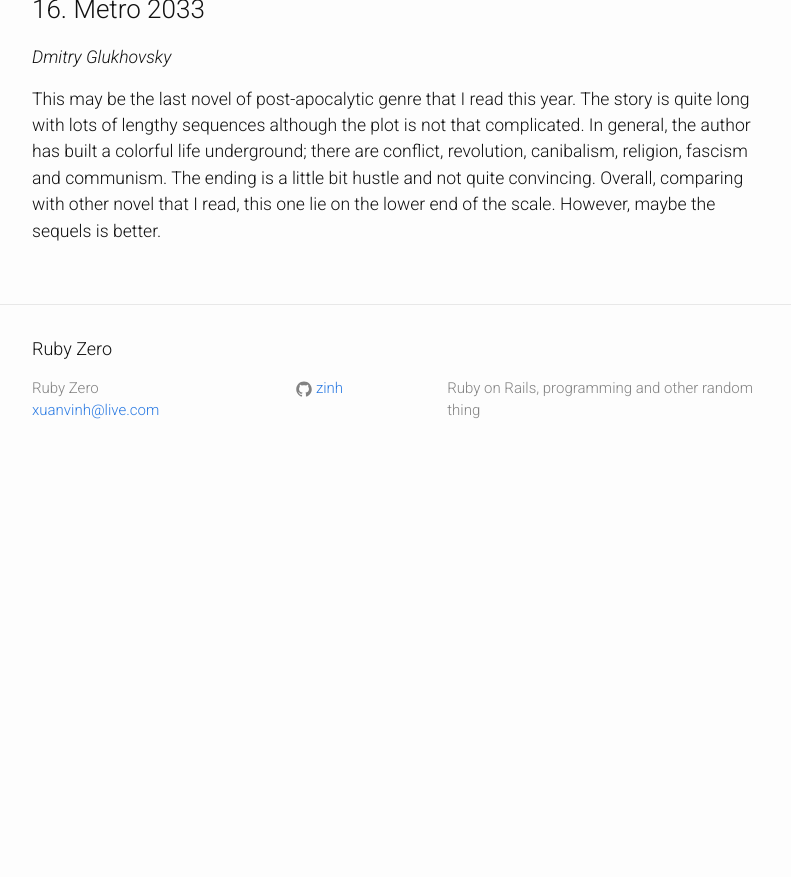
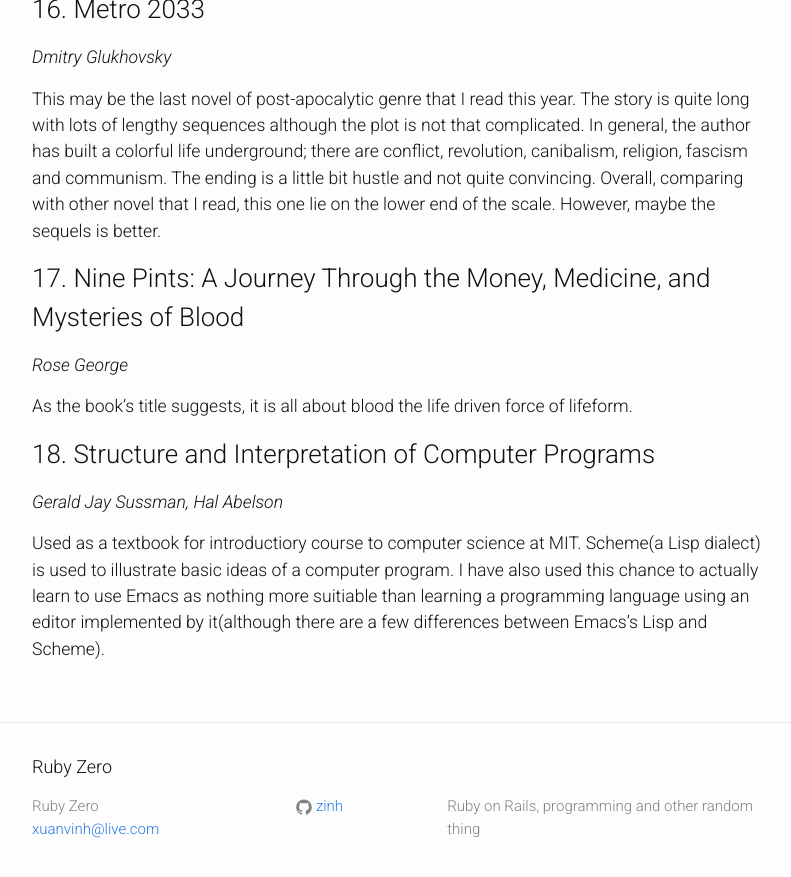
Before and after one commit to zinh/zinh.github.io, a Jekyll site: the page built from _posts/2019-01-01-books-2019.markdown, in a window 1280 px wide and 900 px high, scrolled down 3823 px. Shown: the top 877 px of the window, without its empty margins (238-1029 px from the left). Built offline with Jekyll 4.4.1, drawn with Linux system fonts in a browser that asks for light colours; before the commit the page ends 4305 px from its top, so only the background shows below that.

Commit message:
Update sicp and nine pints

```diff
--- a/_posts/2019-01-01-books-2019.markdown
+++ b/_posts/2019-01-01-books-2019.markdown
@@ -99,3 +99,14 @@ This is the last of the triology. It told the story of Zeb and Adam's past inter
 This may be the last novel of post-apocalytic genre that I read this year. The story is quite long with lots of lengthy sequences although the plot is not that complicated.
 In general, the author has built a colorful life underground; there are conflict, revolution, canibalism, religion, fascism and communism. The ending is a little bit hustle and not quite convincing.
 Overall, comparing with other novel that I read, this one lie on the lower end of the scale. However, maybe the sequels is better.
+
+### 17. Nine Pints: A Journey Through the Money, Medicine, and Mysteries of Blood
+*Rose George*
+
+As the book's title suggests, it is all about blood the life driven force of lifeform.
+
+### 18. Structure and Interpretation of Computer Programs
+*Gerald Jay Sussman, Hal Abelson*
+
+Used as a textbook for introductiory course to computer science at MIT. Scheme(a Lisp dialect) is used to illustrate basic ideas of a computer program.
+I have also used this chance to actually learn to use Emacs as nothing more suitiable than learning a programming language using an editor implemented by it(although there are a few differences between Emacs's Lisp and Scheme).
```
